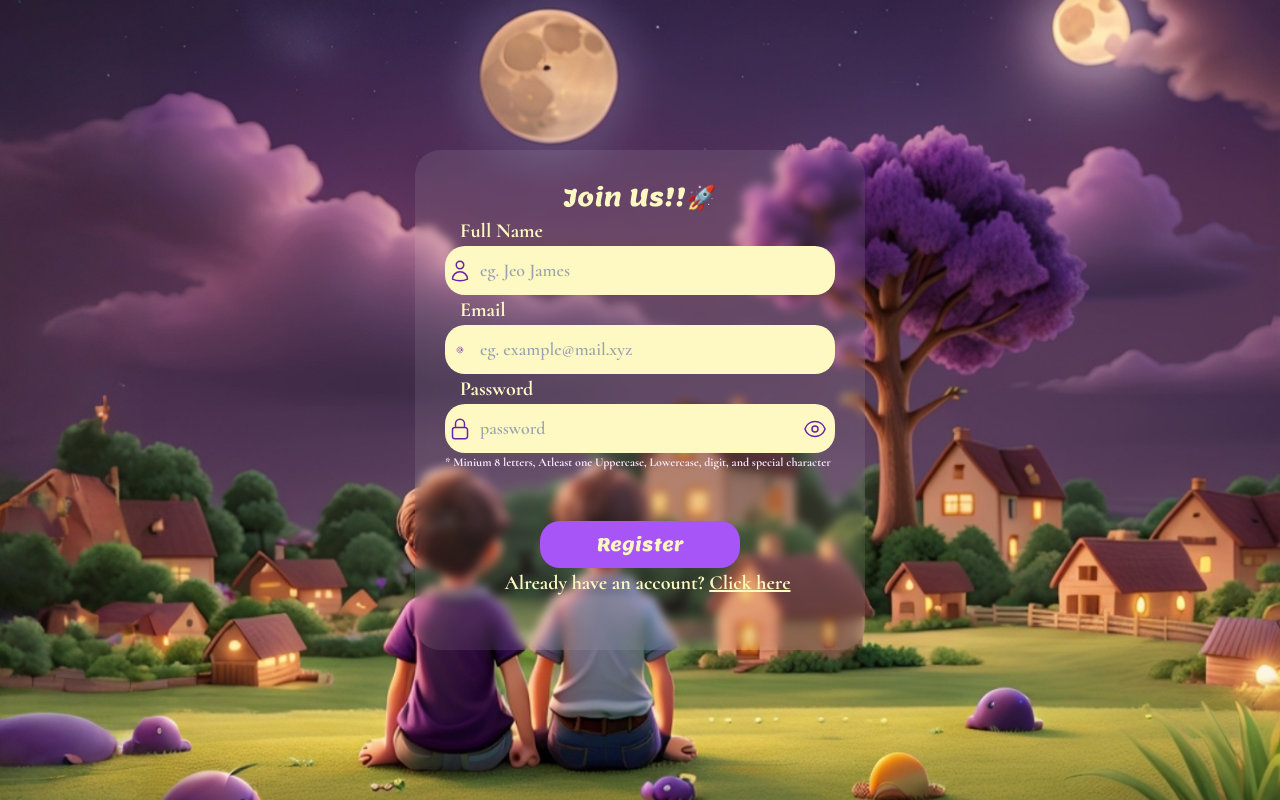
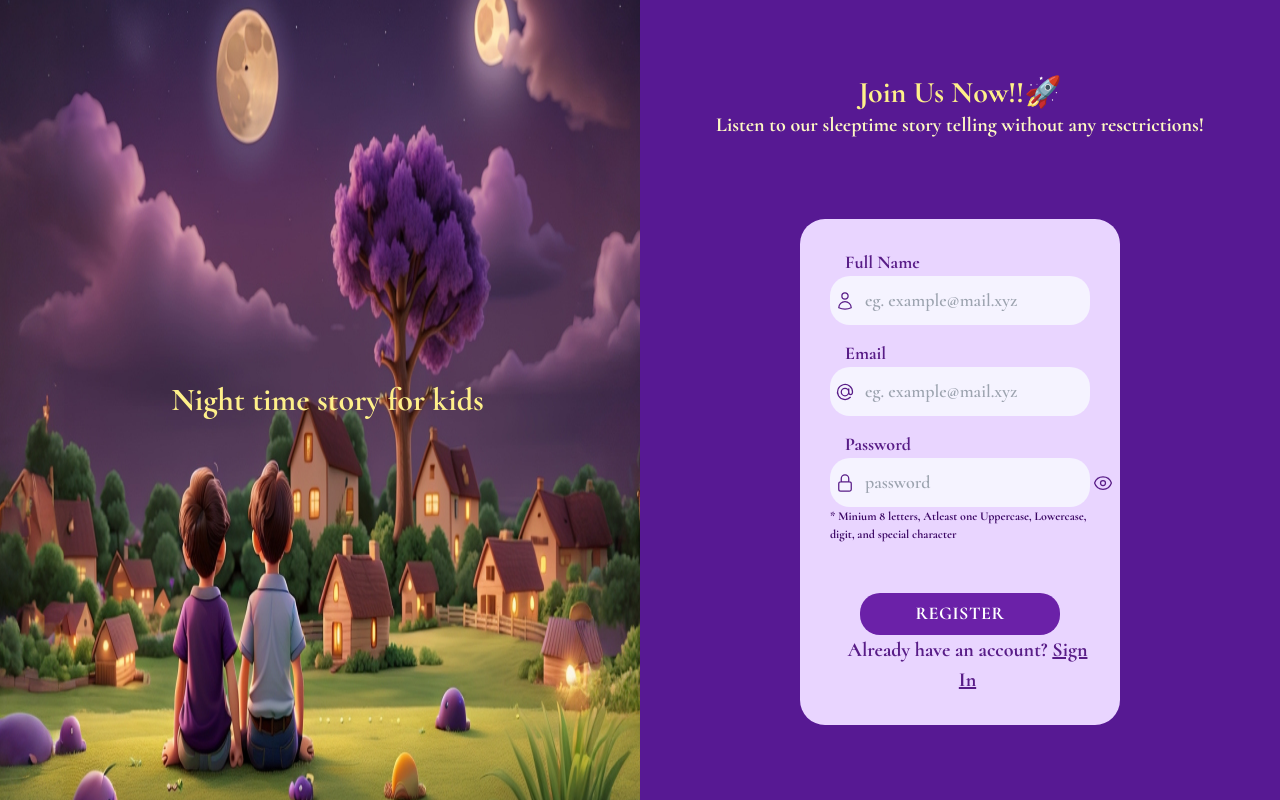
Before and after one commit to TechTangoo/Storyteller, a React (Create React App) app: page /register in a window 1280 px wide. Built offline with nearby package versions, Linux system fonts and the light colour scheme.

Commit message:
added changes in register page

```diff
--- a/src/pages/login.jsx
+++ b/src/pages/login.jsx
@@ -32,8 +32,8 @@ function Login() {
   return (
     <div className='flex flex-1 w-screen h-screen' style={{ backgroundColor: '#571993' }}>
       <ToastContainer />
-      <div className='flex-1' style={{ backgroundImage: `url(${heroimage})`, backgroundSize: '100% 100vh', backgroundRepeat: 'no-repeat', }}>
-
+      <div className='flex-1' style={{ backgroundImage: `url(${heroimage})`, backgroundSize: '100% 100vh', backgroundRepeat: 'no-repeat', display:'flex', justifyContent:'center', alignItems:'center' }}>
+        <h3 className='text-yellow-200' style={{ fontSize: 32, fontWeight: 'bold', marginBottom: 0, marginLeft: 15 }}>Night time story for kids</h3>
       </div>
       <div className='flex-1 h-screen flex flex-col justify-center'>
         <h3 className='text-3xl font-bold text-yellow-200 text-center align-center justify-center'>Welcome back!</h3>
--- a/src/pages/register.jsx
+++ b/src/pages/register.jsx
@@ -4,6 +4,7 @@ import { useNavigate } from 'react-router-dom';
 import { RegistrationAPI } from '../api';
 import { ToastContainer, toast } from 'react-toastify';
 import 'react-toastify/dist/ReactToastify.css';
+import { Button } from '@mui/material';
 
 function Register() {
 
@@ -49,6 +50,69 @@ function Register() {
   }
 
   return (
+    <div className='flex flex-1 w-screen h-screen' style={{ backgroundColor: '#571993' }}>
+      <ToastContainer />
+      <div className='flex-1' style={{ backgroundImage: `url(${heroimage})`, backgroundSize: '100% 100vh', backgroundRepeat: 'no-repeat', display: 'flex', justifyContent: 'center', alignItems: 'center' }}>
+        <h3 className='text-yellow-200' style={{ fontSize: 32, fontWeight: 'bold', marginBottom: 0, marginLeft: 15 }}>Night time story for kids</h3>
+      </div>
+      <div className='flex-1 h-screen flex flex-col justify-center'>
+        <h3 className='text-3xl font-bold text-yellow-200 text-center align-center justify-center'>Join Us Now!!🚀</h3>
+        <p className='text-center text-yellow-100 font-bold text-xl'>Listen to our sleeptime story telling without any resctrictions!</p>
+        <div className='items-center md:w-10/12 lg:w-6/12 mt-20' style={{ padding: 30, backgroundColor: '#e9d5ff', borderRadius: 25, alignSelf: 'center' }}>
+          <div style={{ display: 'flex', flexDirection: 'column' }}>
+            <p style={{ color: '#581c87', fontSize: 18, fontWeight: 'bold', marginBottom: 0, marginLeft: 15 }}>Full Name</p>
+            <div style={{ alignItems: 'center', display: 'flex', backgroundColor: '#f5f3ff', borderRadius: 20, padding: 3 }}>
+              <div><svg style={{ width: 24, color: '#581c87' }} xmlns="http://www.w3.org/2000/svg" fill="none" viewBox="0 0 24 24" strokeWidth={1.5} stroke="currentColor" className="w-5 h-5">
+                <path strokeLinecap="round" strokeLinejoin="round" d="M15.75 6a3.75 3.75 0 1 1-7.5 0 3.75 3.75 0 0 1 7.5 0ZM4.501 20.118a7.5 7.5 0 0 1 14.998 0A17.933 17.933 0 0 1 12 21.75c-2.676 0-5.216-.584-7.499-1.632Z" />
+              </svg></div>
+              <input placeholder='eg. example@mail.xyz' style={{ width: 400, color: '#6b21a8' }} onChange={(e) => setReqbody({ ...reqbody, fullname: e.target.value })} />
+            </div>
+          </div>
+          <div style={{ display: 'flex', flexDirection: 'column', marginTop: 15 }}>
+            <p style={{ color: '#581c87', fontSize: 18, fontWeight: 'bold', marginBottom: 0, marginLeft: 15 }}>Email</p>
+            <div style={{ alignItems: 'center', display: 'flex', backgroundColor: '#f5f3ff', borderRadius: 20, padding: 3 }}>
+              <div><svg style={{ width: 24, color: '#581c87' }} xmlns="http://www.w3.org/2000/svg" fill="none" viewBox="0 0 24 24" strokeWidth={1.5} stroke="currentColor" className="w-5 h-5">
+                <path strokeLinecap="round" strokeLinejoin="round" d="M16.5 12a4.5 4.5 0 1 1-9 0 4.5 4.5 0 0 1 9 0Zm0 0c0 1.657 1.007 3 2.25 3S21 13.657 21 12a9 9 0 1 0-2.636 6.364M16.5 12V8.25" />
+              </svg></div>
+              <input placeholder='eg. example@mail.xyz' style={{ width: 400, color: '#6b21a8' }} onChange={(e) => setReqbody({ ...reqbody, email: e.target.value })} />
+            </div>
+          </div>
+          <div style={{ display: 'flex', flexDirection: 'column', marginTop: 15 }}>
+            <p style={{ color: '#581c87', fontSize: 18, fontWeight: 'bold', marginBottom: 0, marginLeft: 15 }}>Password</p>
+            <div style={{ alignItems: 'center', display: 'flex', background: '#f5f3ff', borderRadius: 20, padding: 3 }}>
+              <div><svg style={{ width: 24, color: '#581c87' }} xmlns="http://www.w3.org/2000/svg" fill="none" viewBox="0 0 24 24" strokeWidth={1.5} stroke="currentColor" className="w-5 h-5">
+                <path strokeLinecap="round" strokeLinejoin="round" d="M16.5 10.5V6.75a4.5 4.5 0 1 0-9 0v3.75m-.75 11.25h10.5a2.25 2.25 0 0 0 2.25-2.25v-6.75a2.25 2.25 0 0 0-2.25-2.25H6.75a2.25 2.25 0 0 0-2.25 2.25v6.75a2.25 2.25 0 0 0 2.25 2.25Z" />
+              </svg></div>
+              <input type={show ? 'text' : 'password'} placeholder='password' style={{ width: 400, color: '#6b21a8' }} onChange={(e) => setReqbody({ ...reqbody, password: e.target.value })} />
+              <div style={{ marginRight: 5, alignItems: 'center', cursor: 'pointer' }} onClick={() => setShow(!show)}>
+                {
+                  show ?
+                    <svg style={{ width: 24, color: '#581c87' }} xmlns="http://www.w3.org/2000/svg" fill="none" viewBox="0 0 24 24" strokeWidth={1.5} stroke="currentColor" className="w-5 h-5">
+                      <path strokeLinecap="round" strokeLinejoin="round" d="M3.98 8.223A10.477 10.477 0 0 0 1.934 12C3.226 16.338 7.244 19.5 12 19.5c.993 0 1.953-.138 2.863-.395M6.228 6.228A10.451 10.451 0 0 1 12 4.5c4.756 0 8.773 3.162 10.065 7.498a10.522 10.522 0 0 1-4.293 5.774M6.228 6.228 3 3m3.228 3.228 3.65 3.65m7.894 7.894L21 21m-3.228-3.228-3.65-3.65m0 0a3 3 0 1 0-4.243-4.243m4.242 4.242L9.88 9.88" />
+                    </svg>
+                    : <svg style={{ width: 24, color: '#581c87' }} xmlns="http://www.w3.org/2000/svg" fill="none" viewBox="0 0 24 24" strokeWidth={1.5} stroke="currentColor" className="w-5 h-5">
+                      <path strokeLinecap="round" strokeLinejoin="round" d="M2.036 12.322a1.012 1.012 0 0 1 0-.639C3.423 7.51 7.36 4.5 12 4.5c4.638 0 8.573 3.007 9.963 7.178.07.207.07.431 0 .639C20.577 16.49 16.64 19.5 12 19.5c-4.638 0-8.573-3.007-9.963-7.178Z" />
+                      <path strokeLinecap="round" strokeLinejoin="round" d="M15 12a3 3 0 1 1-6 0 3 3 0 0 1 6 0Z" />
+                    </svg>
+                }
+              </div>
+            </div>
+            <p style={{ marginTop: 0, fontSize: 12, color: '#3b0764', fontWeight: 'bold' }}>* Minium 8 letters, Atleast one Uppercase, Lowercase, digit, and special character</p>
+          </div>
+          <div style={{ display: 'flex', flex: 1, justifyContent: 'center' }}>
+            <Button onClick={() => handleRegister()} style={{ backgroundColor: '#6b21a8', fontWeight: 'bold', fontFamily: 'Cormorant, serif', border: 'none', padding: 5, borderRadius: 20, width: 200, color: 'white', fontSize: 18, marginTop: 50 }}>Register</Button>
+          </div>
+          <p style={{ textAlign: 'center', color: '#581c87', fontSize: 20, fontWeight: 800, marginBottom: 0, marginLeft: 15 }}>Already have an account? <span style={{ textDecoration: 'underline', cursor: 'pointer' }} onClick={() => navigate('/login')}>Sign In</span></p>
+        </div>
+      </div>
+    </div>
+  )
+}
+
+export default Register
+
+
+{/**
 <div style={{ backgroundImage: `url(${heroimage})`, display: 'flex', justifyContent: 'center', width: '100vw', height: '100vh', backgroundSize: 'cover', backgroundRepeat: 'no-repeat', alignItems: 'center' }}>
         <ToastContainer />
         <div style={{ width: 450, height: 500, padding: 30, background: 'rgba(225,225,225,0.1)', borderRadius: 25, backdropFilter: 'blur(5px)' }}>
@@ -93,7 +157,7 @@ function Register() {
                   }
                 </div>
               </div>
-            <p style={{ marginTop: 0, fontSize: 12, color: '#fae8ff', fontWeight:'bold' }}>* Minium 8 letters, Atleast one Uppercase, Lowercase, digit, and special character</p>
+              <p style={{ marginTop: 0, fontSize: 12, color: '#fae8ff', fontWeight: 'bold' }}>* Minium 8 letters, Atleast one Uppercase, Lowercase, digit, and special character</p>
             </div>
             <div style={{ display: 'flex', flex: 1, justifyContent: 'center' }}>
               <button style={{ backgroundColor: '#a855f7', border: 'none', padding: 10, borderRadius: 20, width: 200, fontFamily: 'Lemon, serif', color: '#fef9c3', fontSize: 18, marginTop: 50 }} onClick={() => handleRegister()}>Register</button>
@@ -102,7 +166,4 @@ function Register() {
           </div>
         </div>
       </div>
-  )
-}
-
-export default Register
+*/}
```
Lines whose indentation alone changed are shown as unchanged.
